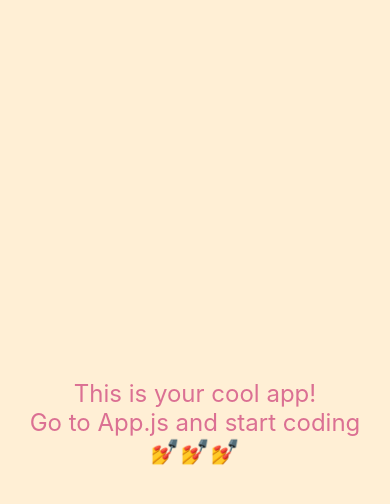
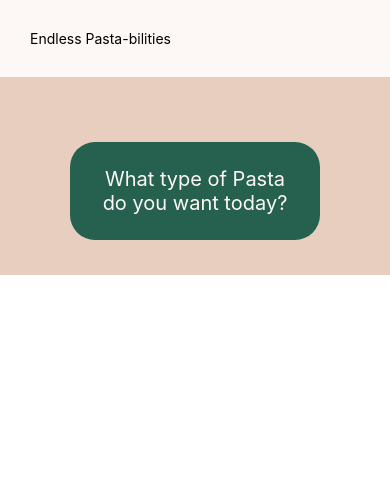
Before and after one commit to Technigo/project-react-native-app, a React Native app: screen / in a window 390 px wide. Shown: the top 504 px of the page. Built offline with nearby package versions, Linux system fonts and the light colour scheme.

Commit message:
Add Pasta and Header Components

```diff
--- a/App.js
+++ b/App.js
@@ -1,5 +1,10 @@
 import React from 'react'
 import styled from 'styled-components/native'
+import data from './data.json'
+import { View } from 'react-native'
+import Pasta from './components/pasta'
+import Header from './components/header'
+
 
 const Container = styled.View`
   flex: 1;
@@ -15,11 +20,10 @@ const Title = styled.Text`
 
 const App = () => {
   return (
-    <Container>
-      <Title>This is your cool app!</Title>
-      <Title>Go to App.js and start coding</Title>
-      <Title>💅💅💅</Title>
-    </Container>
+    <View>
+      <Header />
+      <Pasta itemArray={data.pasta} />
+    </View>
   )
 }
 
--- /dev/null
+++ b/components/header.js
@@ -0,0 +1,22 @@
+import React from 'react'
+import styled from 'styled-components/native'
+
+const View = styled.View`
+  backgroundColor: #FDF8F5;
+  colour: #4F4846;
+  padding: 30px;
+`
+
+const Text = styled.Text`
+
+`
+
+const Header = () => {
+  return (
+    <View>
+      <Text>Endless Pasta-bilities</Text>
+    </View>
+  )
+}
+
+export default Header;
--- /dev/null
+++ b/components/pasta.js
@@ -0,0 +1,70 @@
+import React from 'react'
+import { useState } from 'react'
+import { Vibration } from 'react-native'
+import * as Linking from 'expo-linking';
+import styled from 'styled-components/native'
+
+const TouchButton = styled.TouchableOpacity`
+  padding: 25px;
+  margin: 30px 10px 0;
+  width: 250px;
+  borderRadius: 25px;
+  backgroundColor: #266150;
+  border: none;
+`;
+const ButtonText = styled.Text`
+  textAlign: center;
+  fontSize: 20px;
+  justifyContent: center;
+  alignItems: center;
+  color: #FDF8F5;
+`;
+
+const Text = styled.Text`
+textAlign: center;
+fontSize: 20px;
+justifyContent: center;
+alignItems: center;
+margin: 30px 10px;
+color: #FDF8F5;
+`
+
+const Name = styled.Text`
+ padding: 0;
+ margin: 0;
+ textDecoration: underline;
+ textDecorationColor: #FDF8F5;
+`
+
+const View = styled.View`
+justifyContent: center;
+alignItems: center;
+backgroundColor: #E8CEBF;
+padding: 35px;
+`
+
+
+
+const Pasta = ({ itemArray }) => {
+  const [item, setItem] = useState()
+
+  const getPasta = () => {
+    const item = itemArray[Math.floor(Math.random() * itemArray.length)]
+    setItem(item)
+  }
+
+  return (
+    <View>
+      {item && <Text>
+        Maybe you're in the mood for <Name onPress={() => Linking.openURL(item.url)}>{item.name}</Name>?
+      </Text>}
+      <TouchButton onPress={() => {
+        getPasta(); Vibration.vibrate()
+      }}>
+        <ButtonText>What type of Pasta do you want today?</ButtonText>
+      </TouchButton>
+    </View>
+  )
+}
+
+export default Pasta
--- /dev/null
+++ b/data.json
@@ -0,0 +1,44 @@
+{
+  "pasta": [
+    {
+      "name": "Pasta Alla Vodka",
+      "url": "https://www.delish.com/cooking/recipe-ideas/a26556220/penne-alla-vodka-recipe/"
+    },
+    {
+      "name": "Spaghetti Bolognese",
+      "url": "https://www.bbcgoodfood.com/recipes/best-spaghetti-bolognese-recipe"
+    },
+    {
+      "name": "Pesto Pasta",
+      "url": "https://www.recipetineats.com/pesto-pasta/"
+    },
+    {
+      "name": "Spaghetti Carbonara",
+      "url": "https://cooking.nytimes.com/recipes/12965-spaghetti-carbonara"
+    },
+    {
+      "name": "Spaghetti Aglio e Olio",
+      "url": "https://www.allrecipes.com/recipe/222000/spaghetti-aglio-e-olio/"
+    },
+    {
+      "name": "Spaghetti Pomodoro",
+      "url": "https://www.bonappetit.com/recipe/basically-spaghetti-pomodoro"
+    },
+    {
+      "name": "Fettuccine Alfredo",
+      "url": "https://www.delish.com/cooking/recipe-ideas/a55312/best-homemade-fettuccine-alfredo-recipe/"
+    },
+    {
+      "name": "Lasagna",
+      "url": "https://www.allrecipes.com/recipe/23600/worlds-best-lasagna/"
+    },
+    {
+      "name": "Scampi Pasta",
+      "url": "https://www.bonappetit.com/recipe/shrimp-scampi-pasta"
+    },
+    {
+      "name": "Mac and Cheese",
+      "url": "https://www.momontimeout.com/best-homemade-baked-mac-and-cheese-recipe/"
+    }
+  ]
+}
--- a/package.json
+++ b/package.json
@@ -10,6 +10,7 @@
   "dependencies": {
     "braces": "^3.0.2",
     "expo": "^35.0.0",
+    "expo-linking": "^1.0.5",
     "mem": "^6.0.1",
     "minimist": "^1.2.5",
     "react": "16.8.3",
```
Also changed, not shown: 1 other file (tests, documents, lock files or other folders).
